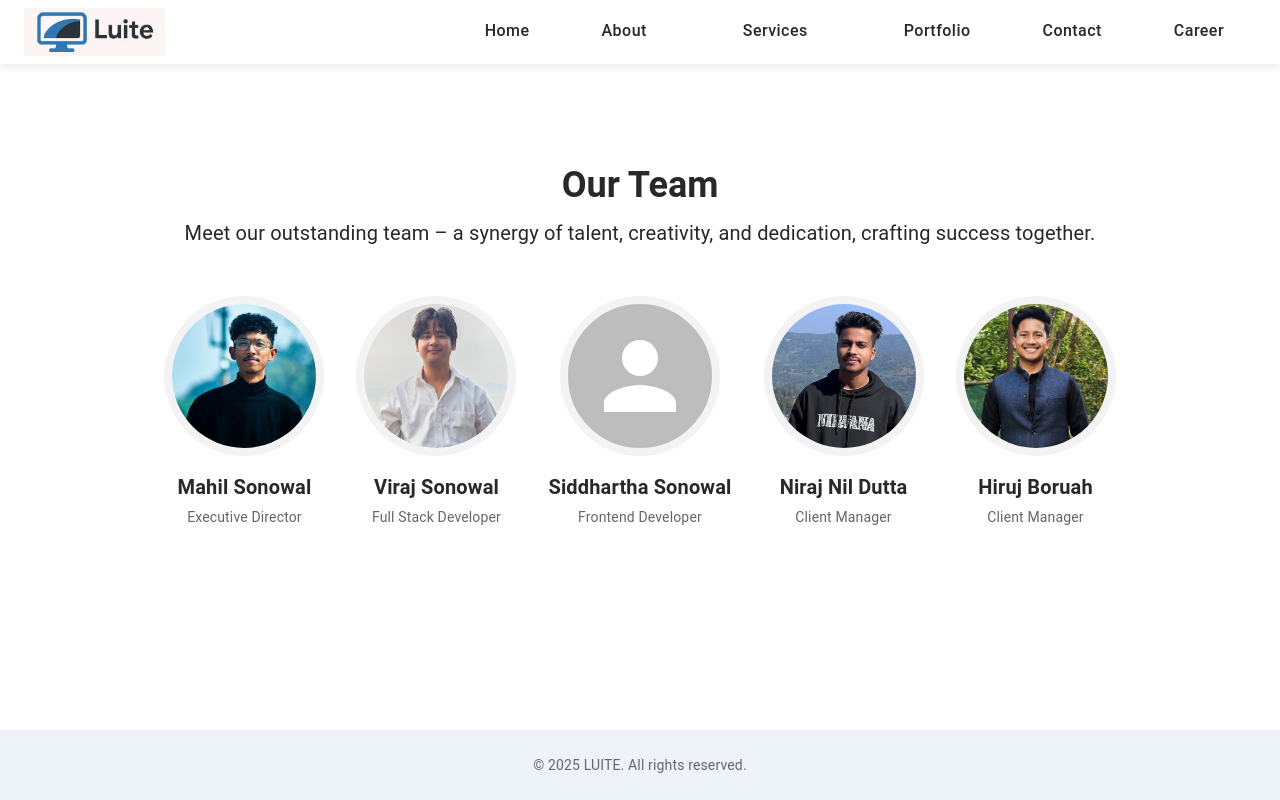
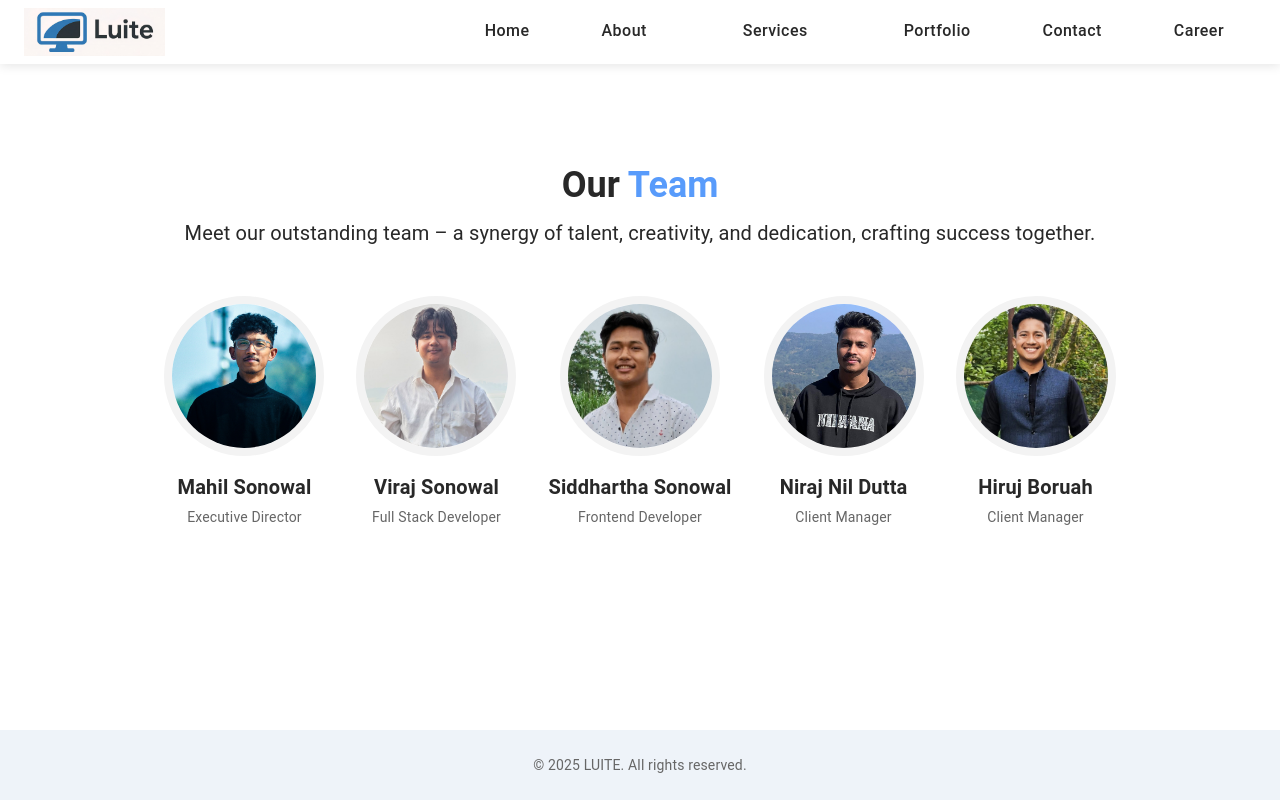
Before and after one commit to luiteteam/LUITE, a React (Vite) app: page /team in a window 1280 px wide. Built offline with nearby package versions, Linux system fonts and the light colour scheme; some icons are missing.

Commit message:
Update Team page to add profile image for Siddhartha Sonowal and enhance the team title styling for improved visual emphasis.

```diff
--- a/src/pages/Team.jsx
+++ b/src/pages/Team.jsx
@@ -26,7 +26,7 @@ const teamMembers = [
   {
     name: 'Siddhartha Sonowal',
     role: 'Frontend Developer',
-    // img: '',
+    img: '/siddhartha.jpg',
     // linkedin: '',
     team: 'Engineering Team',
   },
@@ -89,7 +89,10 @@ function Team() {
     <Box>
       <Container sx={{ pt: 8, pb: 4 }}>
         <Typography variant="h3" align="center" sx={{ fontWeight: 700, mb: 1 }}>
-          Our Team
+          Our{' '}
+          <Box component="span" sx={{ color: 'primary.main', display: 'inline' }}>
+            Team
+          </Box>
         </Typography>
         <Typography align="center" variant="h6" sx={{ mb: 6, fontWeight: 400 }}>
           Meet our outstanding team – a synergy of talent, creativity, and dedication, crafting success together.
```
Also changed, not shown: public/siddhartha.jpg (added).
